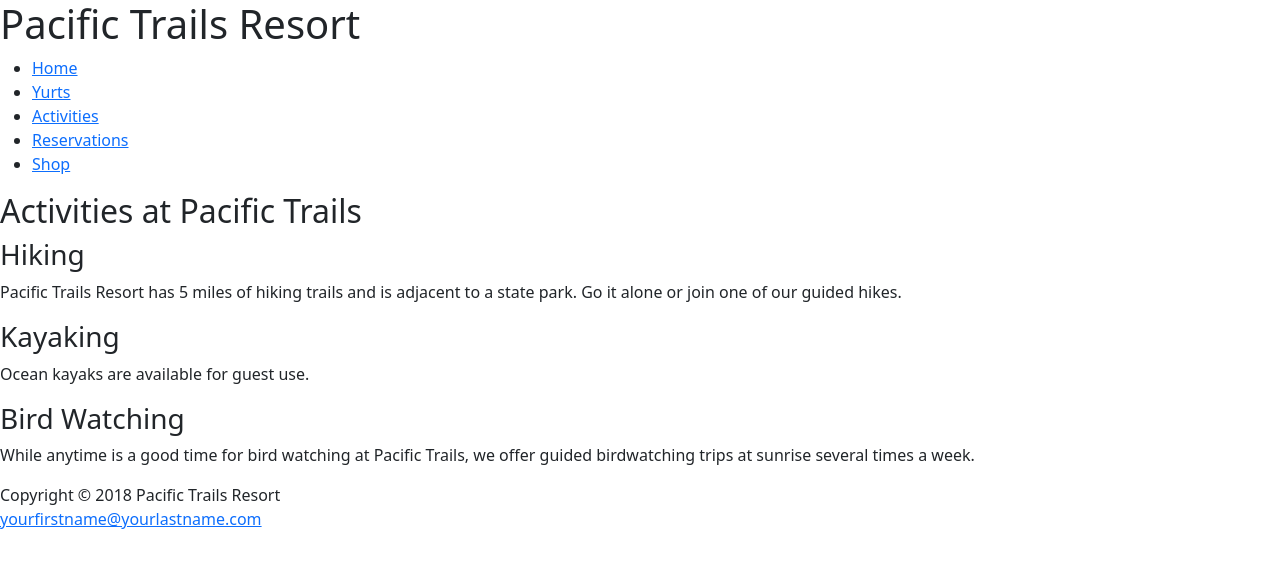
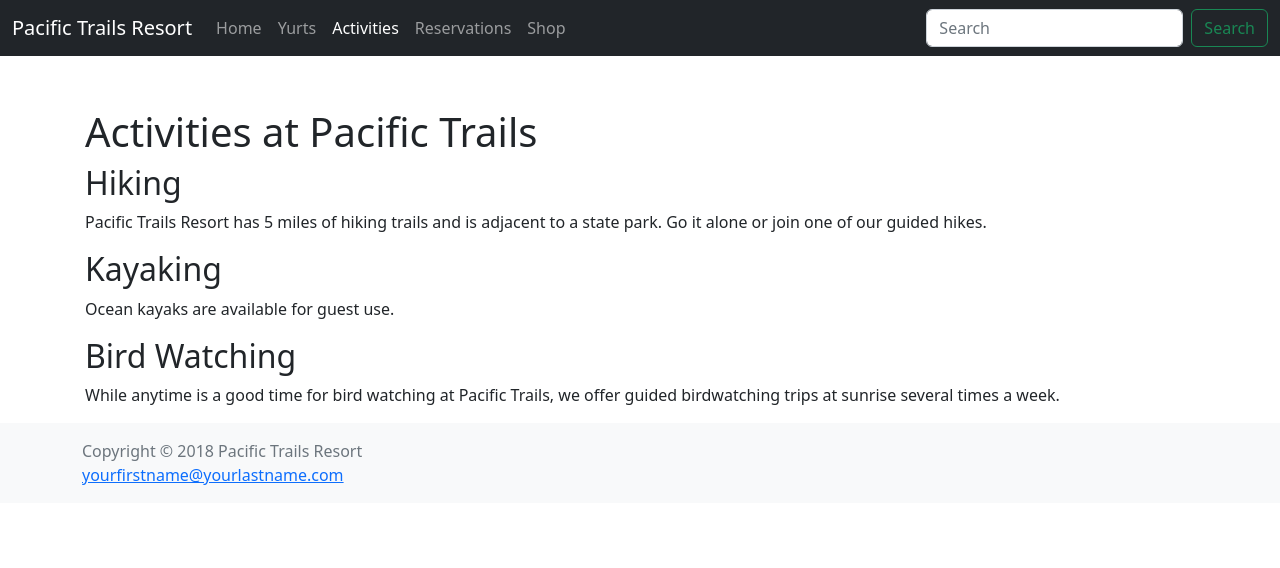
Before and after one commit to ab00721/CS6251Lab12Bootstrap, a plain HTML site: page activities.html in a window 1280 px wide. Drawn offline with nearby package versions, Linux system fonts and the light colour scheme.

Commit message:
Updated Activities Nav and Footer

```diff
--- a/activities.html
+++ b/activities.html
@@ -8,39 +8,70 @@
     content="Pacific Trails Resort offers you glamping in spacious and well-appointed private Yurts. All luxury campsites have an ocean view. Enjoy the zen and natural beauty of Big Sur at Pacific Trails Resort.">
   <link rel="stylesheet" href="stylesheets/pacific.css">
   <meta name="viewport" content="width=device-width, initial-scale=1.0">
-  <link href="https://cdn.jsdelivr.net/npm/bootstrap@5.2.2/dist/css/bootstrap.min.css" rel="stylesheet" integrity="sha384-Zenh87qX5JnK2Jl0vWa8Ck2rdkQ2Bzep5IDxbcnCeuOxjzrPF/et3URy9Bv1WTRi" crossorigin="anonymous">
+  <link href="https://cdn.jsdelivr.net/npm/bootstrap@5.2.2/dist/css/bootstrap.min.css" rel="stylesheet"
+    integrity="sha384-Zenh87qX5JnK2Jl0vWa8Ck2rdkQ2Bzep5IDxbcnCeuOxjzrPF/et3URy9Bv1WTRi" crossorigin="anonymous">
 </head>
 
-<body>
-  <header>
-    <h1>Pacific Trails Resort</h1>
-  </header>
+<body class="d-flex flex-column h-100">
 
-  <nav>
-    <ul>
-      <li><a href="index.html">Home</a></li>
-      <li><a href="yurts.html">Yurts</a></li>
-      <li><a href="activities.html">Activities</a></li>
-      <li><a href="reservations.html">Reservations</a></li>
-      <li><a href="shop.html">Shop</a></li>
+  <nav class="navbar navbar-expand-md navbar-dark fixed-top bg-dark">
+    <div class="container-fluid">
+      <a class="navbar-brand" href="#">Pacific Trails Resort</a>
+      <button class="navbar-toggler" type="button" data-bs-toggle="collapse" data-bs-target="#navbarCollapse"
+        aria-controls="navbarCollapse" aria-expanded="false" aria-label="Toggle navigation">
+        <span class="navbar-toggler-icon"></span>
+      </button>
+      <div class="collapse navbar-collapse" id="navbarCollapse">
+        <ul class="navbar-nav me-auto mb-2 mb-md-0">
+          <li class="nav-item">
+            <a class="nav-link" href="index.html">Home</a>
+          </li>
+          <li class="nav-item">
+            <a class="nav-link" href="yurts.html">Yurts</a>
+          </li>
+          <li class="nav-item">
+            <a class="nav-link active" aria-current="page" href="activities.html">Activities</a>
+          </li>
+          <li class="nav-item">
+            <a class="nav-link" href="reservations.html">Reservations</a>
+          </li>
+          <li class="nav-item">
+            <a class="nav-link" href="shop.html">Shop</a>
+          </li>
         </ul>
+        <form class="d-flex">
+          <input class="form-control me-2" type="search" placeholder="Search" aria-label="Search">
+          <button class="btn btn-outline-success" type="submit">Search</button>
+        </form>
+      </div>
+    </div>
   </nav>
 
-  <main>
-    <h2>Activities at Pacific Trails</h2>
-    <h3>Hiking</h3>
+
+
+  <main class="flex-shrink-0">
+    <div class="container">
+      <h1 class="mt-5">Activities at Pacific Trails</h1>
+      <h2>Hiking</h2>
       <p>Pacific Trails Resort has 5 miles of hiking trails and is adjacent to a state park.
         Go it alone or join one of our guided hikes.</p>
-    <h3>Kayaking</h3>
+      <h2>Kayaking</h2>
       <p>Ocean kayaks are available for guest use.</p>
-    <h3>Bird Watching</h3>
+      <h2>Bird Watching</h2>
       <p>While anytime is a good time for bird watching at Pacific Trails, we offer guided birdwatching trips at sunrise
         several times a week.</p>
   </main>
-  <footer>
-    Copyright &copy; 2018 Pacific Trails Resort<br>
-    <a href="mailto:yourfirstname@yourlastname.com">yourfirstname@yourlastname.com</a>
+
+  <footer class="footer mt-auto py-3 bg-light">
+    <div class="container">
+      <span class="text-muted">Copyright &copy; 2018 Pacific Trails Resort<br>
+        <a href="mailto:yourfirstname@yourlastname.com">yourfirstname@yourlastname.com</a></span>
+    </div>
   </footer>
+
+
+  <script src="../assets/dist/js/bootstrap.bundle.min.js"></script>
+
 </body>
 
 </html>
```
Lines whose indentation alone changed are shown as unchanged.
